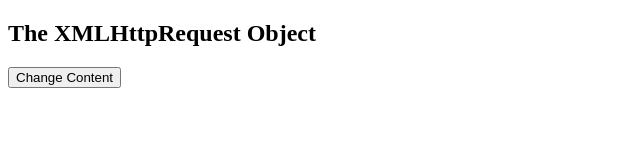
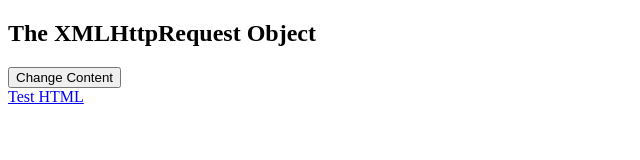
Before and after one commit to ruzdev/ajax, a plain HTML site: page index.html in a window 1280 px wide. Shown: the full height of the page, 0-640 px from the left. Drawn offline with Linux system fonts and the light colour scheme.

Commit message:
Update index.html

```diff
--- a/index.html
+++ b/index.html
@@ -6,7 +6,7 @@
 <h2>The XMLHttpRequest Object</h2>
 <button type="button" onclick="loadDoc()">Change Content</button>
 </div>
-
+  <a href="https://ruzdev.github.io/ajax/test.html">Test HTML</a>
 <script>
 function loadDoc() {
   const xhttp = new XMLHttpRequest();
```
